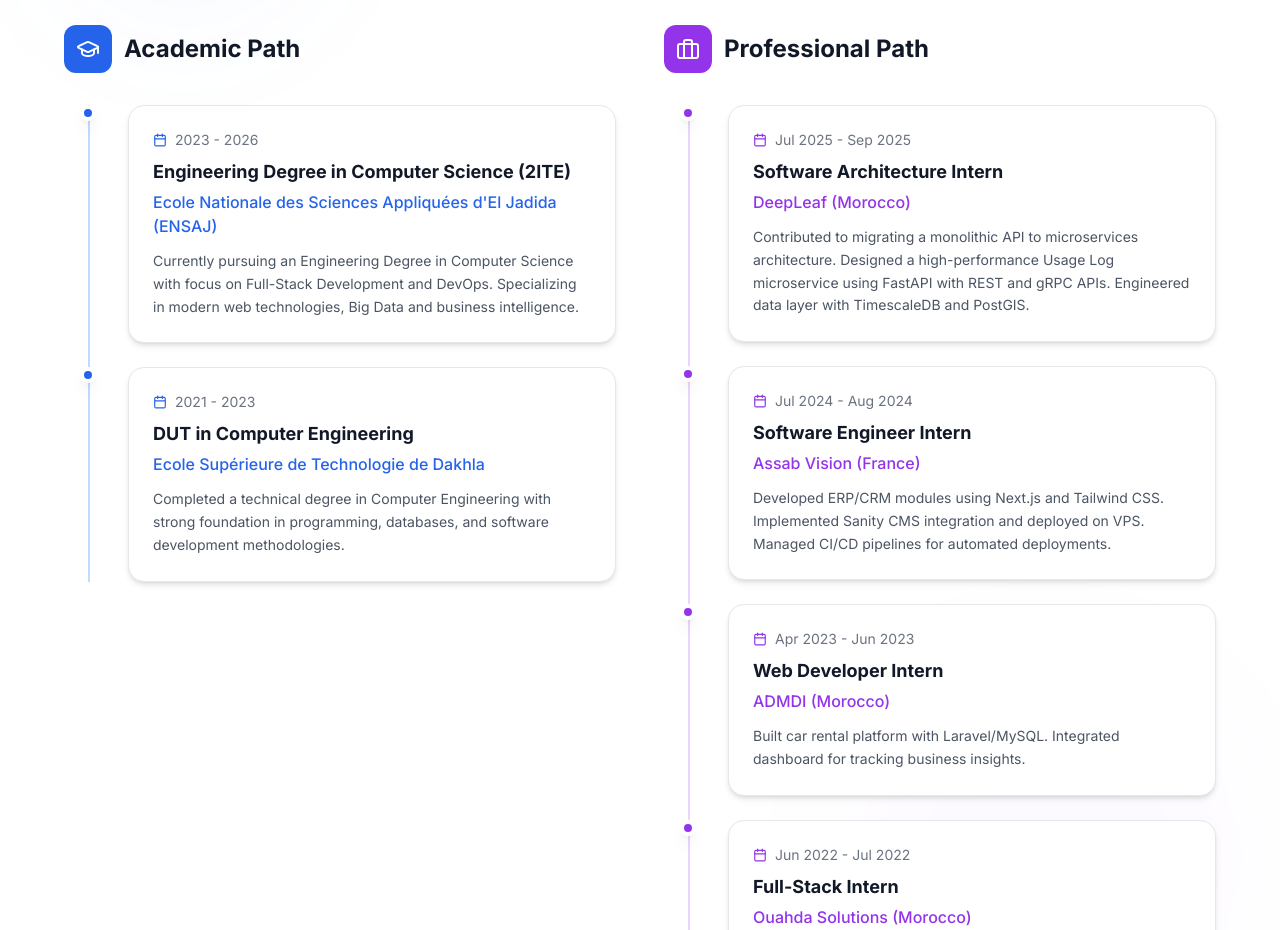
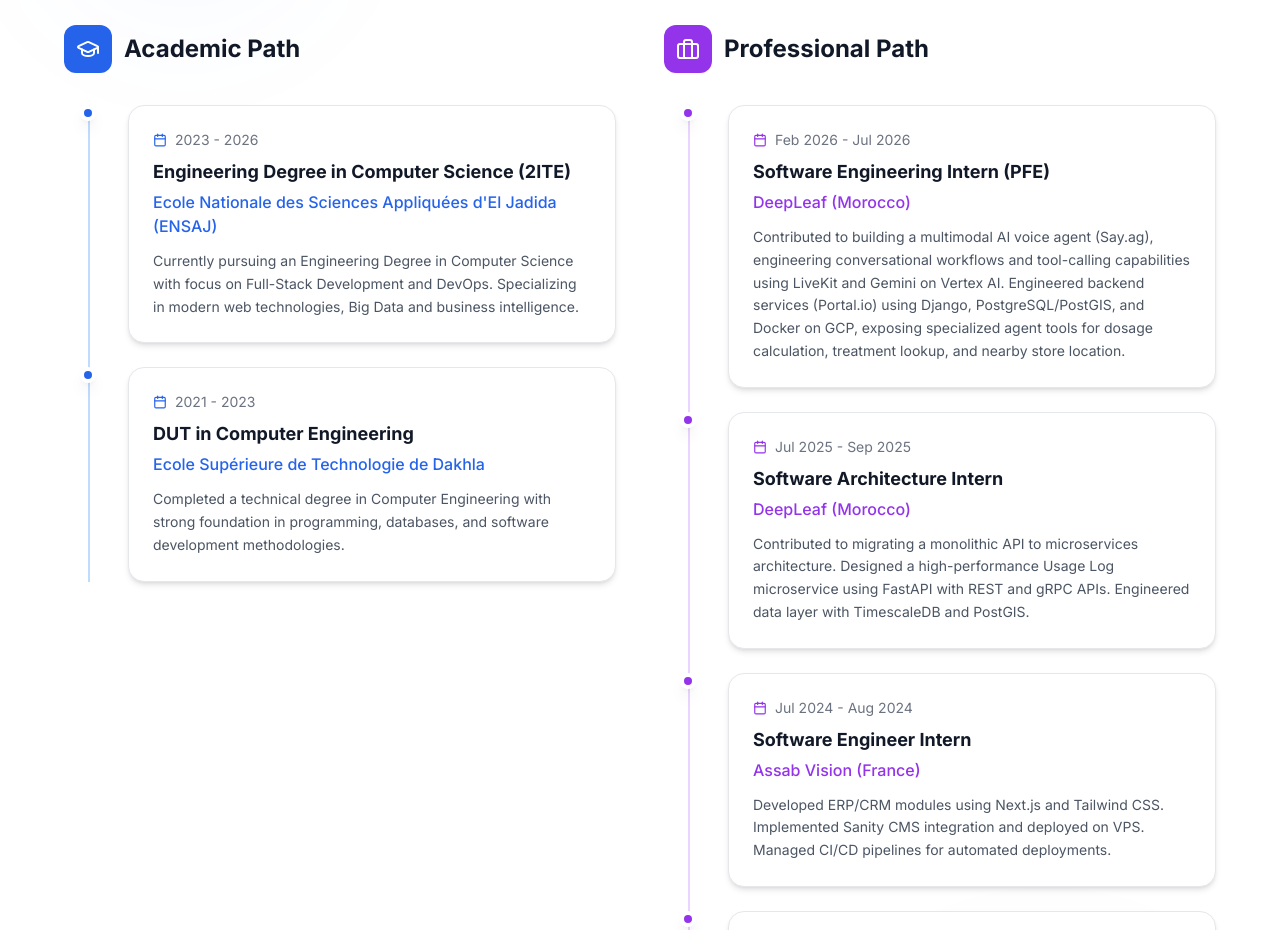
Before and after one commit to YounesAO/Younes.itOuahda, a React (Vite) app: page / in a window 1280 px wide. Shown: the part 5100-6030 px from the top of the page. Built offline with nearby package versions, Linux system fonts and the light colour scheme; no server answers.

Commit message:
Add Software Engineering PFE entry to education data
Added a new internship entry for Software Engineering at DeepLeaf, detailing contributions to AI voice agent development and backend services.

```diff
--- a/src/data/education.ts
+++ b/src/data/education.ts
@@ -22,6 +22,13 @@ export const education: EducationItem[] = [
     period: '2021 - 2023',
     description: 'Completed a technical degree in Computer Engineering with strong foundation in programming, databases, and software development methodologies.',
     type: 'education',
+  },
+    {
+    title: 'Software Engineering Intern (PFE)',
+    organization: 'DeepLeaf (Morocco)',
+    period: 'Feb 2026 - Jul 2026',
+    description: 'Contributed to building a multimodal AI voice agent (Say.ag), engineering conversational workflows and tool-calling capabilities using LiveKit and Gemini on Vertex AI. Engineered backend services (Portal.io) using Django, PostgreSQL/PostGIS, and Docker on GCP, exposing specialized agent tools for dosage calculation, treatment lookup, and nearby store location.',
+    type: 'work',
   },
   {
     title: 'Software Architecture Intern',
```
